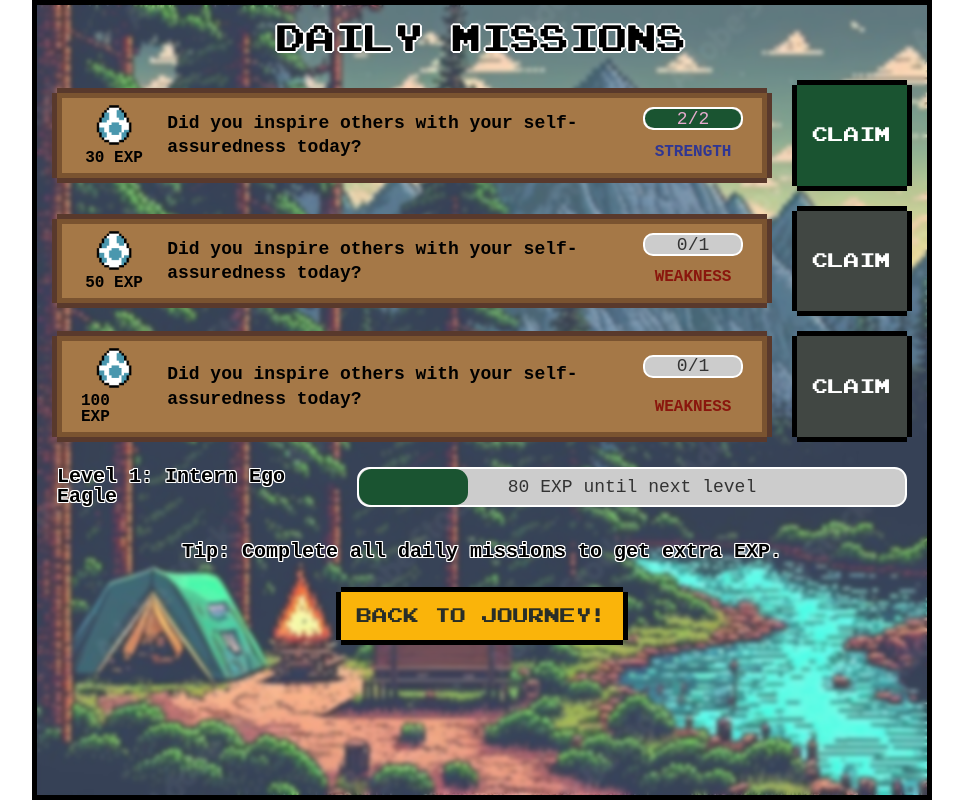
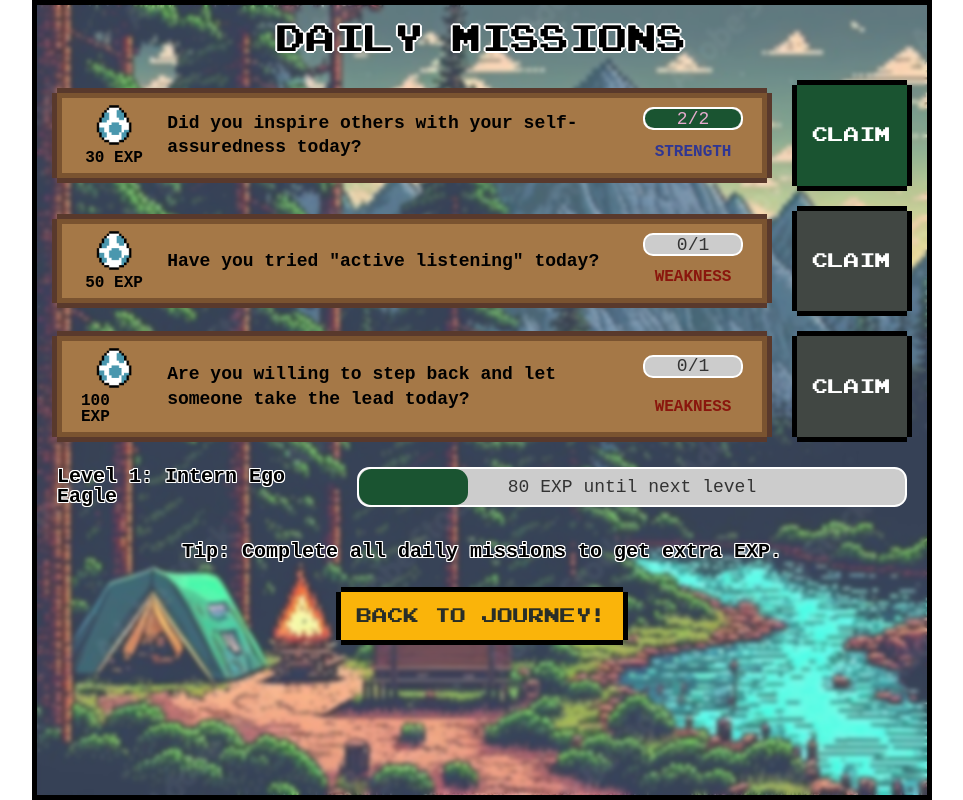
Before and after one commit to dellacer2003/hatlotoocmo, a plain HTML site: page missions.html in a window 1280 px wide. Shown: the whole page, without its empty margins (158-1121 px from the left). Drawn offline with Linux system fonts and the light colour scheme; a web font is replaced by a local one.

Commit message:
chore: fix content

```diff
--- a/missions.html
+++ b/missions.html
@@ -131,7 +131,7 @@
                 <p class="reward__name">50 EXP</p>
               </div>
               <p class="mission-content">
-                Did you inspire others with your self-assuredness today?
+                Have you tried "active listening" today?
               </p>
               <div class="right">
                 <div class="metrics-bar">
@@ -150,7 +150,8 @@
                 <p class="reward__name">100 EXP</p>
               </div>
               <p class="mission-content">
-                Did you inspire others with your self-assuredness today?
+                Are you willing to step back and let someone take the lead
+                today?
               </p>
               <div class="right">
                 <div class="metrics-bar">
```
